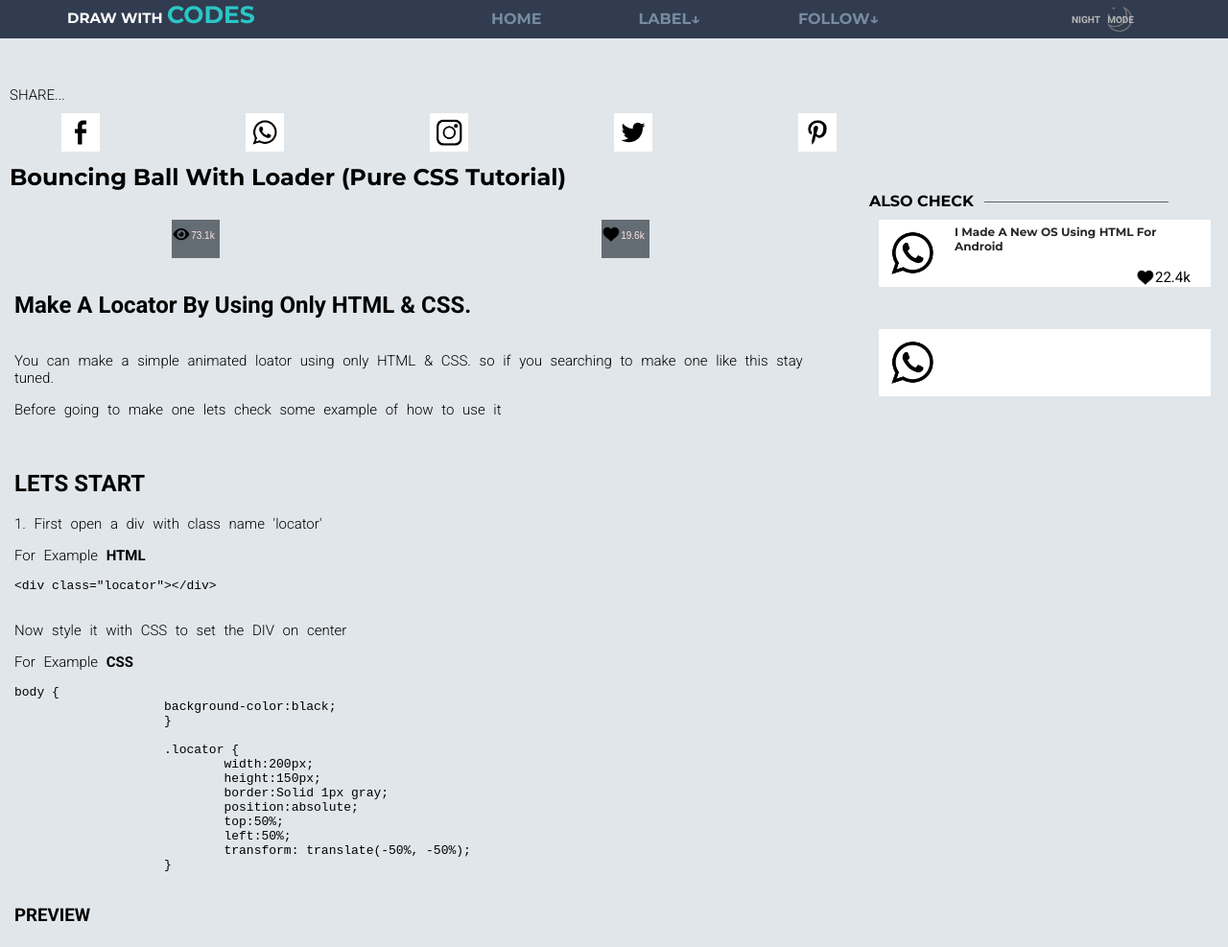
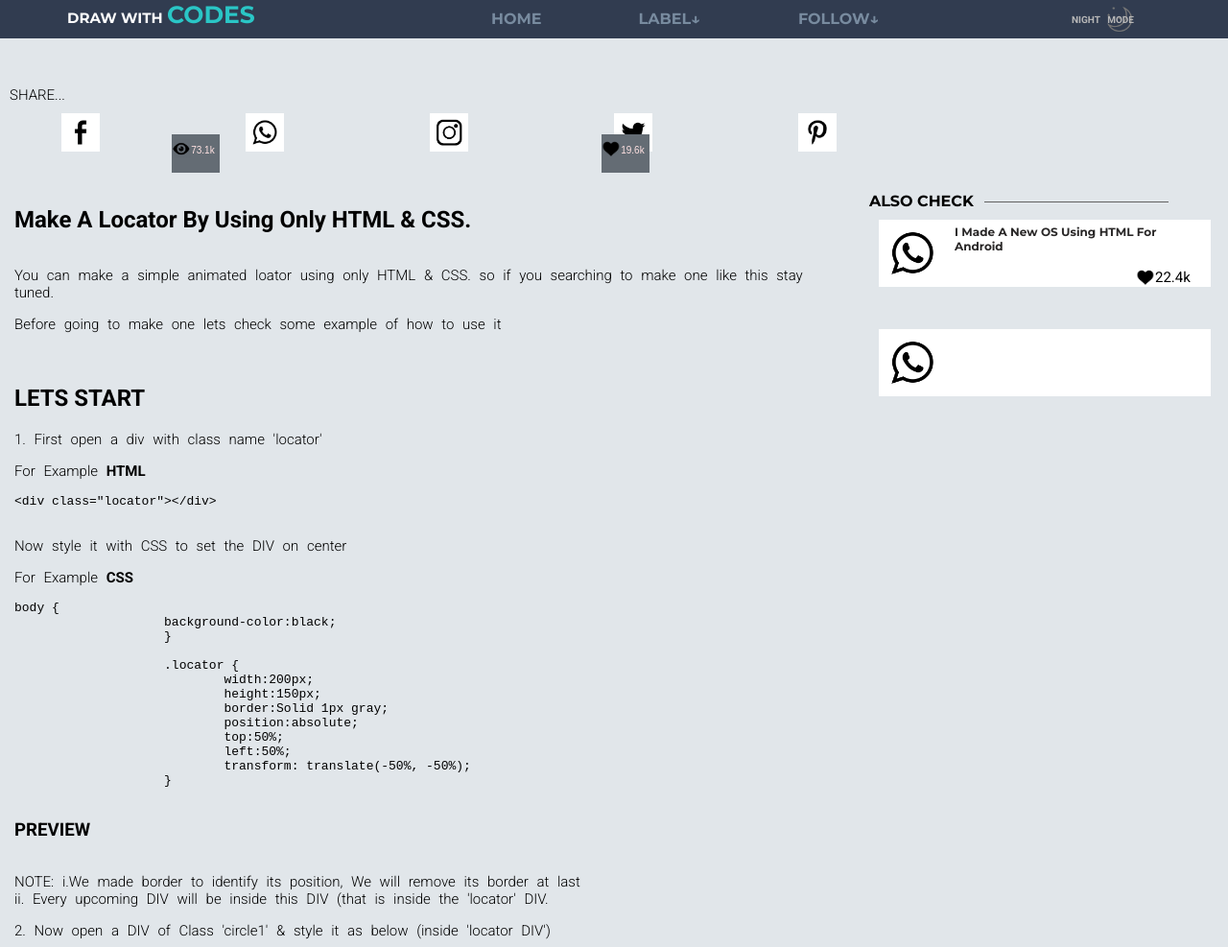
Before and after one commit to drawwithcodes/home, a plain HTML site: page post/simple-locator1/index.html in a window 1280 px wide. Shown: the top 987 px of the page at 96% size. Drawn offline with Linux system fonts and the light colour scheme.

Commit message:
Update index.html

```diff
--- a/post/simple-locator1/index.html
+++ b/post/simple-locator1/index.html
@@ -75,7 +75,7 @@
                     <a href="dfsk"><div class="pinterest"> <img width="100%" src="https://drawwithcodes.github.io/home/res/pinterest.png"/></div> </a>
                 </div>
 
-                <h1 class="heading1">Bouncing Ball With Loader (Pure CSS Tutorial)</h1>
+
 
                 <div class="aboutpost">
                     <div class="view"><img class="viewimg" src="https://drawwithcodes.github.io/home/res/eye.png"/>73.1k </div>
```
